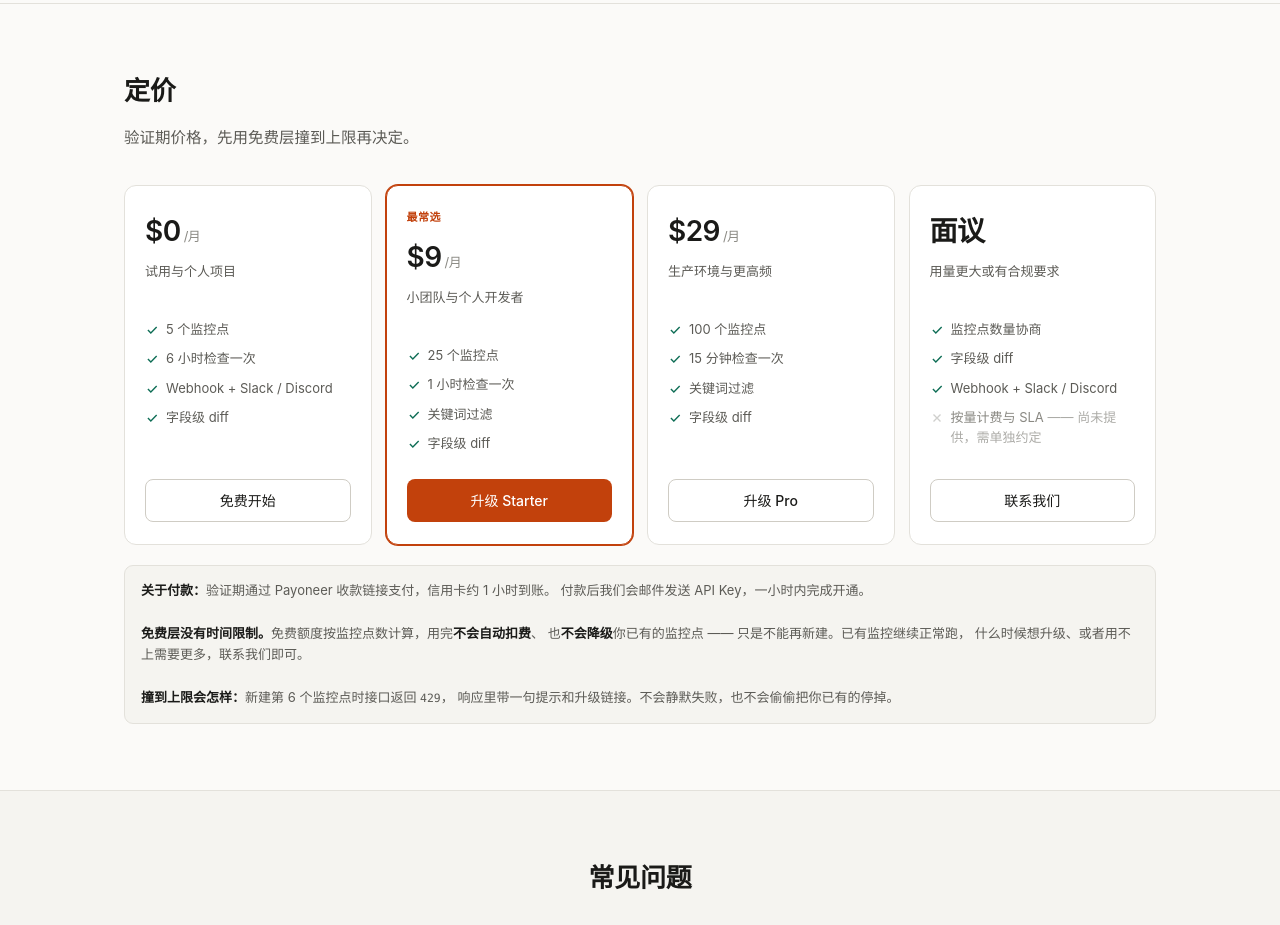
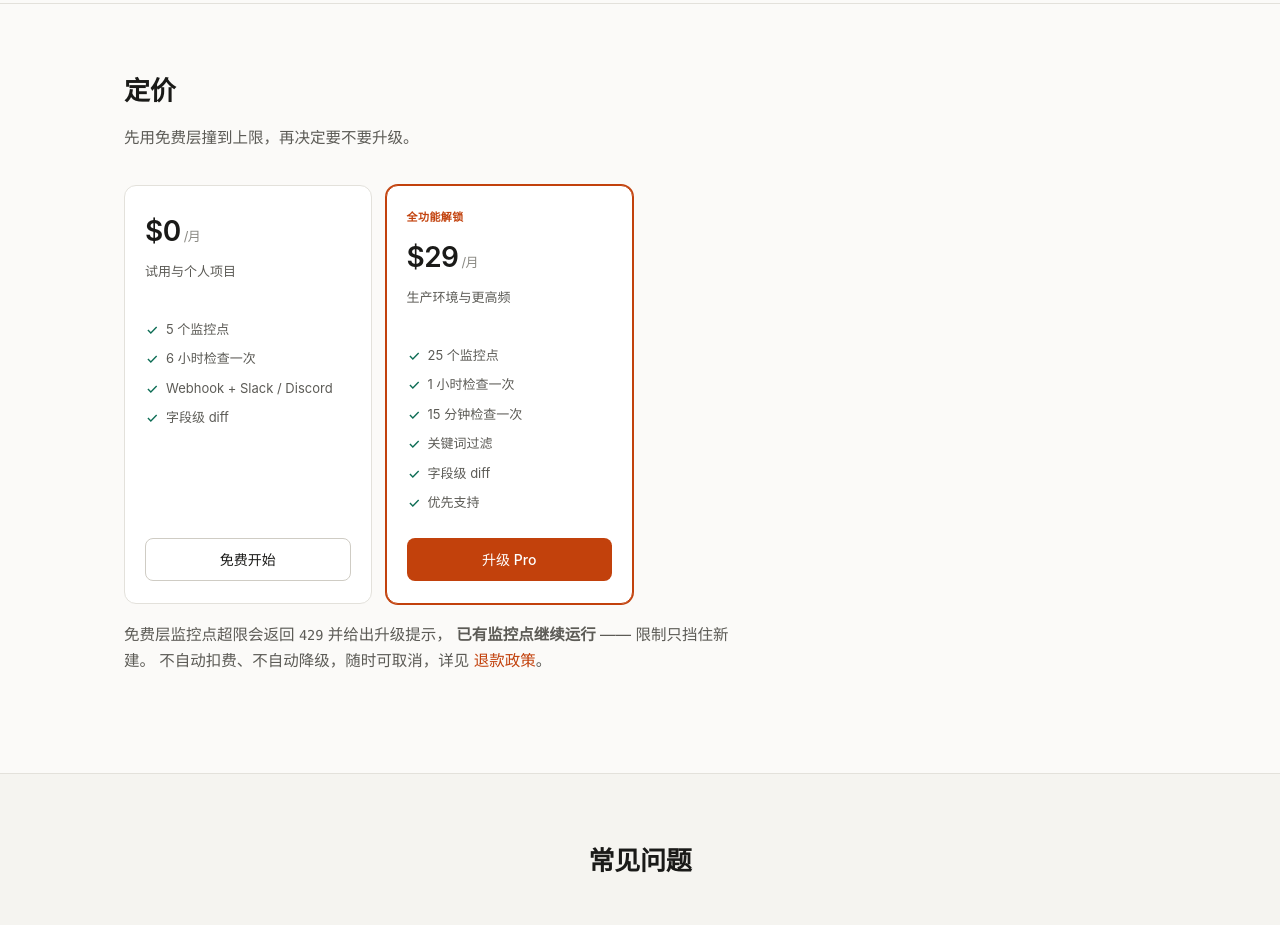
Before and after one commit to bruceonline2026/FeedWatch, a website: page web/zh.html in a window 1280 px wide. Shown: the part 3520-4445 px from the top of the page. Drawn offline with Linux system fonts and the light colour scheme.

Commit message:
feat(pricing): 三档改两档，接上 Payoneer 收款链接
## 为什么改

Payoneer 收款链接有**最低金额 $20 USD** 硬限制
（填 $9 时页面直接报「最低金额为 20.00 USD」）。

验证期只有 0-5 个客户，两个付费档没有意义，且 $20/$29 相距太近
（差 $9）会让 Starter 显得没意义。故**合并为一个付费档**。

## 改动

| | 改前 | 改后 |
|---|---|---|
| Free | $0 · 5 监控点 · 6h | 不变 |
| ~~Starter~~ | ~~$9 · 25 监控点 · 1h~~ | **移除** |
| Pro | $29 · 100 监控点 · 15min | **$29 · 25 监控点 · 1h + 15min + 关键词过滤 + 优先支持** |

原 Pro 的 100 监控点顺延给新的 $29 档 —— **买家拿到的东西变多了**，
避免了「合并=缩水」的观感。

两档版还加了一句「Try the free tier until you hit the ceiling」，
免费档的 5 个监控点显得更不够用 —— 对试用转付费是正向。

**中英双版同步修改**，收款链接挂在 `Upgrade to Pro` 按钮：
https://link.payoneer.com/Token?t=A9AD01CABAE944B39FC80E10DBBB9F18

同时在定价区末尾链到退款政策（新加的），与收款页的承诺对齐。

## 验证

| 项 | 结果 |
|---|---|
| 模式检查 | ✓ 12 项全绿 |
| `/` | HTTP 200 · 19486B |
| `/zh/` | HTTP 200 · 26472B |
| 两版价格一致 | ✓ 均 $0 / $29 |
| 收款链接就位 | ✓ 两版各 1 处 |

> 注：页面上还出现 `$19.99 → $29.99`，那是「竞品只报新增」演示卡里的
> 虚构例子，不是定价 —— 定价区只有 $0 与 $29。

## ⚠️ 待办

收款链接到期日期仍是默认的 **2027-01-16**（3 个月），
建议改成 2027-10-16 —— 链接会印进 README/文档，一季一换很烦。

```diff
--- a/web/zh.html
+++ b/web/zh.html
@@ -393,7 +393,7 @@ check_feed(url)                                        <span class="c">立即检
 <section id="pricing">
   <div class="wrap">
     <h2>定价</h2>
-    <p class="sub">验证期价格，先用免费层撞到上限再决定。</p>
+    <p class="sub">先用免费层撞到上限，再决定要不要升级。</p>
     <div class="pg2">
       <div class="plan">
         <div class="price">$0<span> /月</span></div>
@@ -407,50 +407,25 @@ check_feed(url)                                        <span class="c">立即检
         <a href="#how" class="btn btn-ghost" style="justify-content:center">免费开始</a>
       </div>
       <div class="plan hot">
-        <div class="tag">最常选</div>
-        <div class="price">$9<span> /月</span></div>
-        <div class="desc">小团队与个人开发者</div>
+        <div class="tag">全功能解锁</div>
+        <div class="price">$29<span> /月</span></div>
+        <div class="desc">生产环境与更高频</div>
         <ul>
           <li><svg viewBox="0 0 24 24"><path d="M5 12l5 5L20 7"/></svg>25 个监控点</li>
           <li><svg viewBox="0 0 24 24"><path d="M5 12l5 5L20 7"/></svg>1 小时检查一次</li>
-          <li><svg viewBox="0 0 24 24"><path d="M5 12l5 5L20 7"/></svg>关键词过滤</li>
-          <li><svg viewBox="0 0 24 24"><path d="M5 12l5 5L20 7"/></svg>字段级 diff</li>
-        </ul>
-        <a href="#how" class="btn btn-primary" style="justify-content:center">升级 Starter</a>
-      </div>
-      <div class="plan">
-        <div class="price">$29<span> /月</span></div>
-        <div class="desc">生产环境与更高频</div>
-        <ul>
-          <li><svg viewBox="0 0 24 24"><path d="M5 12l5 5L20 7"/></svg>100 个监控点</li>
           <li><svg viewBox="0 0 24 24"><path d="M5 12l5 5L20 7"/></svg>15 分钟检查一次</li>
           <li><svg viewBox="0 0 24 24"><path d="M5 12l5 5L20 7"/></svg>关键词过滤</li>
           <li><svg viewBox="0 0 24 24"><path d="M5 12l5 5L20 7"/></svg>字段级 diff</li>
+          <li><svg viewBox="0 0 24 24"><path d="M5 12l5 5L20 7"/></svg>优先支持</li>
         </ul>
-        <a href="#how" class="btn btn-ghost" style="justify-content:center">升级 Pro</a>
-      </div>
-      <div class="plan">
-        <div class="price">面议</div>
-        <div class="desc">用量更大或有合规要求</div>
-        <ul>
-          <li><svg viewBox="0 0 24 24"><path d="M5 12l5 5L20 7"/></svg>监控点数量协商</li>
-          <li><svg viewBox="0 0 24 24"><path d="M5 12l5 5L20 7"/></svg>字段级 diff</li>
-          <li><svg viewBox="0 0 24 24"><path d="M5 12l5 5L20 7"/></svg>Webhook + Slack / Discord</li>
-          <li class="off"><svg viewBox="0 0 24 24"><path d="M6 6l12 12M18 6L6 18"/></svg><span>按量计费与 SLA<span style="opacity:.7"> —— 尚未提供，需单独约定</span></span></li>
-        </ul>
-        <a href="#how" class="btn btn-ghost" style="justify-content:center">联系我们</a>
+        <a href="https://link.payoneer.com/Token?t=A9AD01CABAE944B39FC80E10DBBB9F18&src=pl" class="btn btn-primary" style="justify-content:center" target="_blank" rel="noopener">升级 Pro</a>
       </div>
     </div>
-    <p class="note">
-      <strong>关于付款：</strong>验证期通过 Payoneer 收款链接支付，信用卡约 1 小时到账。
-      付款后我们会邮件发送 API Key，一小时内完成开通。
-      <br><br>
-      <strong>免费层没有时间限制。</strong>免费额度按监控点数计算，用完<strong>不会自动扣费</strong>、
-      也<strong>不会降级</strong>你已有的监控点 —— 只是不能再新建。已有监控继续正常跑，
-      什么时候想升级、或者用不上需要更多，联系我们即可。
-      <br><br>
-      <strong>撞到上限会怎样：</strong>新建第 6 个监控点时接口返回 <code>429</code>，
-      响应里带一句提示和升级链接。不会静默失败，也不会偷偷把你已有的停掉。
+    <p class="sub" style="margin-top:18px">
+      免费层监控点超限会返回 <code>429</code> 并给出升级提示，
+      <strong>已有监控点继续运行</strong> —— 限制只挡住新建。
+      不自动扣费、不自动降级，随时可取消，详见
+      <a href="/zh/refund">退款政策</a>。
     </p>
   </div>
 </section>
```
Also changed, not shown: web/en.html (+8 -16 lines).
